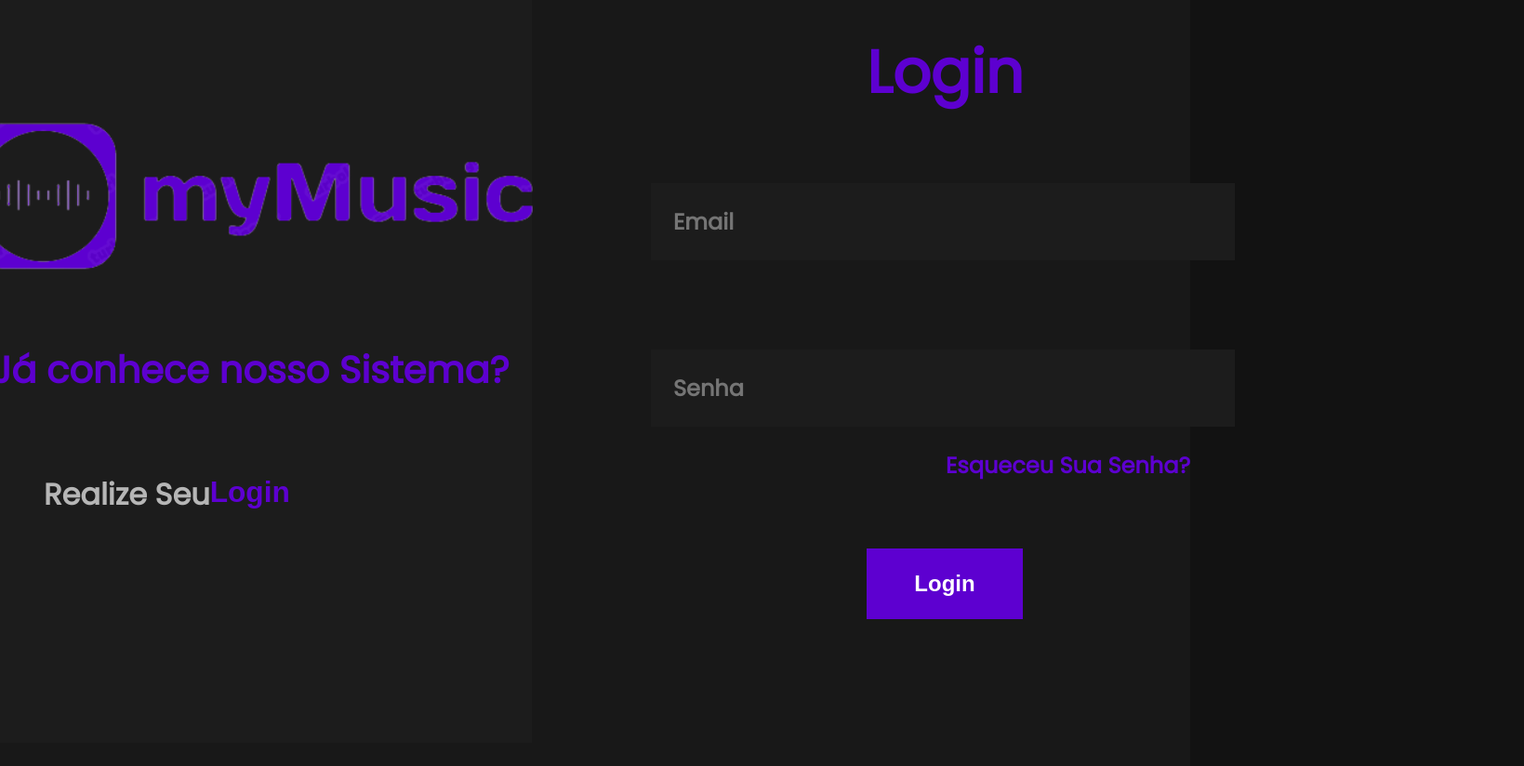
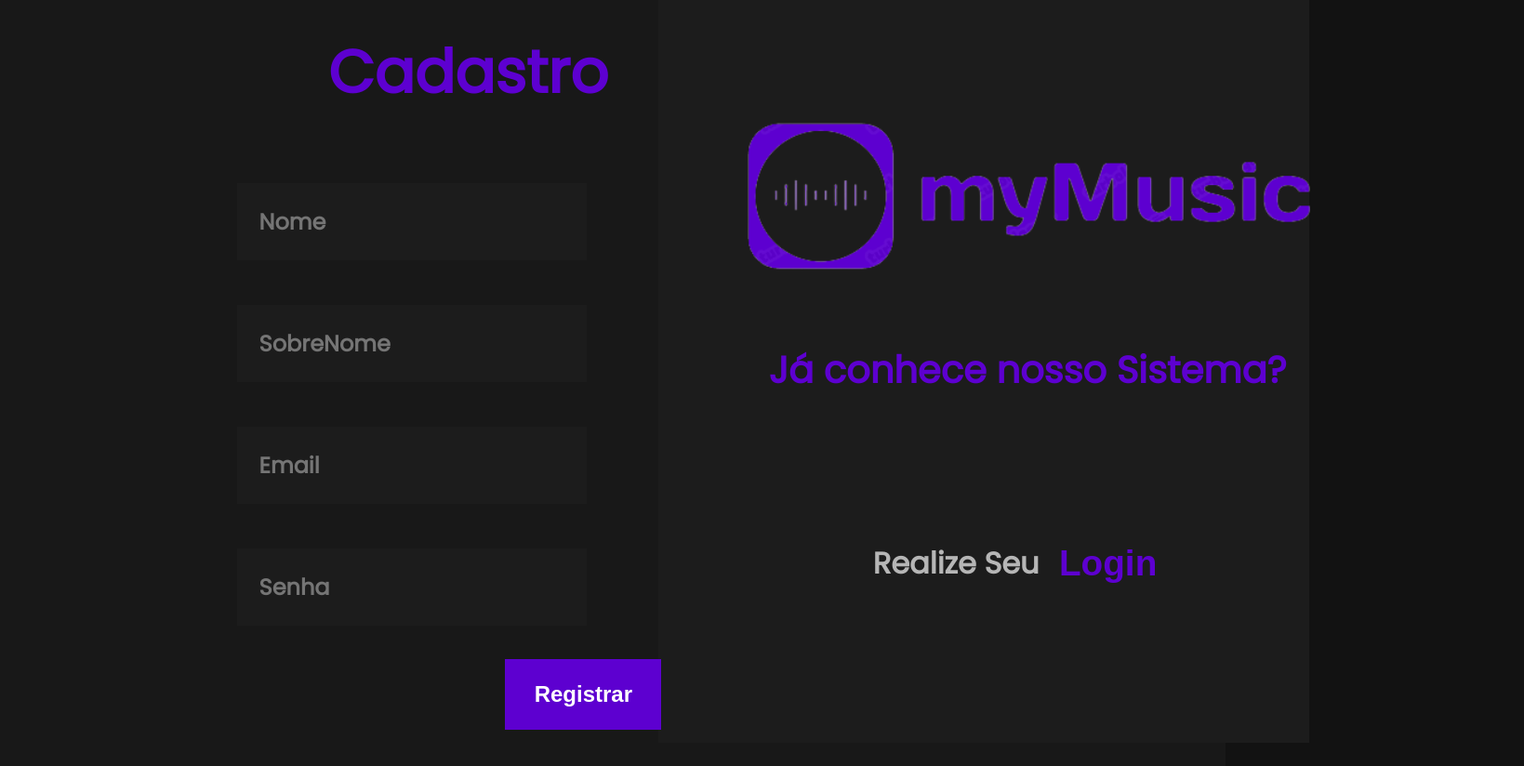
Before and after one commit to RicardoVicentepc/MyMusic, a plain HTML site: page login.html in a window 1280 px wide. Both pictures are taken after a click on the button "Cadastro". Shown: the whole page at 93% size, 1639 px wide, since content can reach past the window. Drawn offline with Linux system fonts and the light colour scheme.

Commit message:
Tela Cadastro Feita

```diff
--- a/css/login.css
+++ b/css/login.css
@@ -16,6 +16,26 @@ body{
     position: relative;
     top: 10%;
 }
+.Cadastro{
+    display: none;
+    position: relative;
+    left: 5%;
+}
+.inputEmailCadastro, .inputSenhaCadastro, .inputNomeCadastro, .inputSobreNomeCadastro  {
+    width: 50%;
+    color: white;
+    padding: 1em;
+    font-family: 'Poppins';
+    font-size: x-large;
+    font-weight: bolder;
+    background-color: #1C1C1C;
+    border: none;
+    margin-bottom: 2em;
+    position: relative;
+    top: 10%;
+
+}
+
 a{
     color: white;
     text-decoration: none
@@ -26,18 +46,25 @@ a{
     font-weight: bolder;
     justify-content: end;
     display: flex;
+    top: 2em;
+    position: relative;
 }
-.button{
+.button, .buttonCadastro{
     background-color: #5D00d0;
-    color: rgba(255, 255, 255, 0.726);
+    color: rgba(255, 255, 255, 0.575);
     font-size: 1.5em;
     font-weight: bolder;
     padding: 1em;
     border: none;
     position: relative;
-    left: 40%;
-    top: 5%;
+    left: 37%;
+    top: 12%;
     width: 7em;
+}
+.buttonCadastro{
+    left: -14%;
+    top: 22%;
+
 }
 .container{
     width: 100%;
@@ -71,13 +98,16 @@ a{
     right:10%;
     top: 8.2%;
 }
-.login{
+.login, .h1Cadastro{
     font-size: 4em;
     color: #5D00d0;
     font-weight: bolder;
     position: relative;
     left: 40%;
     top: 7%;
+}
+.h1Cadastro{
+    left: 15%;
 }
 .logo{
     position: relative;
@@ -100,12 +130,11 @@ a{
     top: 10%;
     left: 25%;
 }
-.cadastro{
+#textRoxo{
     position: relative;
     color: #5D00d0;
     font-weight: bolder;
-    font-size: 2.2em;
-    top: -4%;
-    left: 46%;
-
+    font-size: 1.1em;
+    left: -3.4%;
+    top: 4px;
 }
--- a/login.html
+++ b/login.html
@@ -1,5 +1,6 @@
 <!DOCTYPE html>
 <html lang="en">
+
 <head>
     <meta charset="UTF-8">
     <meta http-equiv="X-UA-Compatible" content="IE=edge">
@@ -8,31 +9,50 @@
     <link href='https://fonts.googleapis.com/css?family=Poppins' rel='stylesheet'>
     <title>Login</title>
 </head>
+
 <body>
     <div class="container">
         <div class="baseGray">
             <div class="infos" id="infos">
-                <img class="logo" src="./img/logo.png" alt="">
-                    <p class="pergunta" id="pergunta">Novo Em Nosso Sistema?</p>
-                    <p class="Direcao">Realize Seu <p class="cadastro"><button class="buttonCadastrar" onclick="MudarPosicao()" id="Cadastro">Cadastro</button></p></p>
+               <a href="./home.html"> <img class="logo" src="./img/logo.png" alt=""></a>
+                <p class="pergunta" id="pergunta">Novo Em Nosso Sistema?</p>
+                <p class="Direcao" id="Direcao">Realize Seu <button class="buttonCadastrar" onclick="MudarPosicao()"
+                        id="textRoxo">Cadastro</button></p>
             </div>
-            <div class="Credencial">
-                <h1 class="login">Login</h1>
-                <input class="inputEmail" type="text" placeholder="Email">
-                <input class="inputSenha" type="password" placeholder="Senha">
-                <p class="EsqueceuSenha">Esqueceu Sua Senha?</p>
-                <button class="button"><a href="">Login</a></button>
+            <div class="Cadastro" id="Cadastro">
+                <h1 class="h1Cadastro">Cadastro</h1>
+                <input class="inputNomeCadastro" type="text" placeholder="Nome">
+                <input class="inputSobreNomeCadastro" type="text" placeholder="SobreNome">
+                <input class="inputEmailCadastro" type="text" placeholder="Email">
+                <input class="inputSenhaCadastro" type="password" placeholder="Senha">
+                <button class="buttonCadastro"><a href="">Registrar</a></button>
             </div>
+                <div class="Credencial" id="Login">
+                    <h1 class="login">Login</h1>
+                    <input class="inputEmail" type="text" placeholder="Email">
+                    <input class="inputSenha" type="password" placeholder="Senha">
+                    <p class="EsqueceuSenha">Esqueceu Sua Senha?</p>
+                    <button class="button"><a href="./dashboard.html">Login</a></button>
+                </div>
 
         </div>
     </div>
 </body>
+
 </html>
 <script>
-    function MudarPosicao(){
+    function MudarPosicao() {
         pergunta.innerHTML = null
         pergunta.innerHTML = "Já conhece nosso Sistema?"
-        Cadastro.innerHTML = null
-        Cadastro.innerHTML = "Login"
+        textRoxo.innerHTML = null
+        textRoxo.innerHTML = `<a href="./login.html"><button class="buttonCadastrar"
+                        id="textRoxo" style="left:-20.4%; top:-2px;">Login</button></a>`
+        Cadastro.style.display = "block"
+        Cadastro.style.left = "-30%"
+        Login.style.display = "none"
+        infos.style.right = '-55%'
+        infos.style.width = '66em'
+        Direcao.style.left = "33%"
+
     }
 </script>
```
Also changed, not shown: dashboard.html (added, +12 -0 lines), 2 other files.
